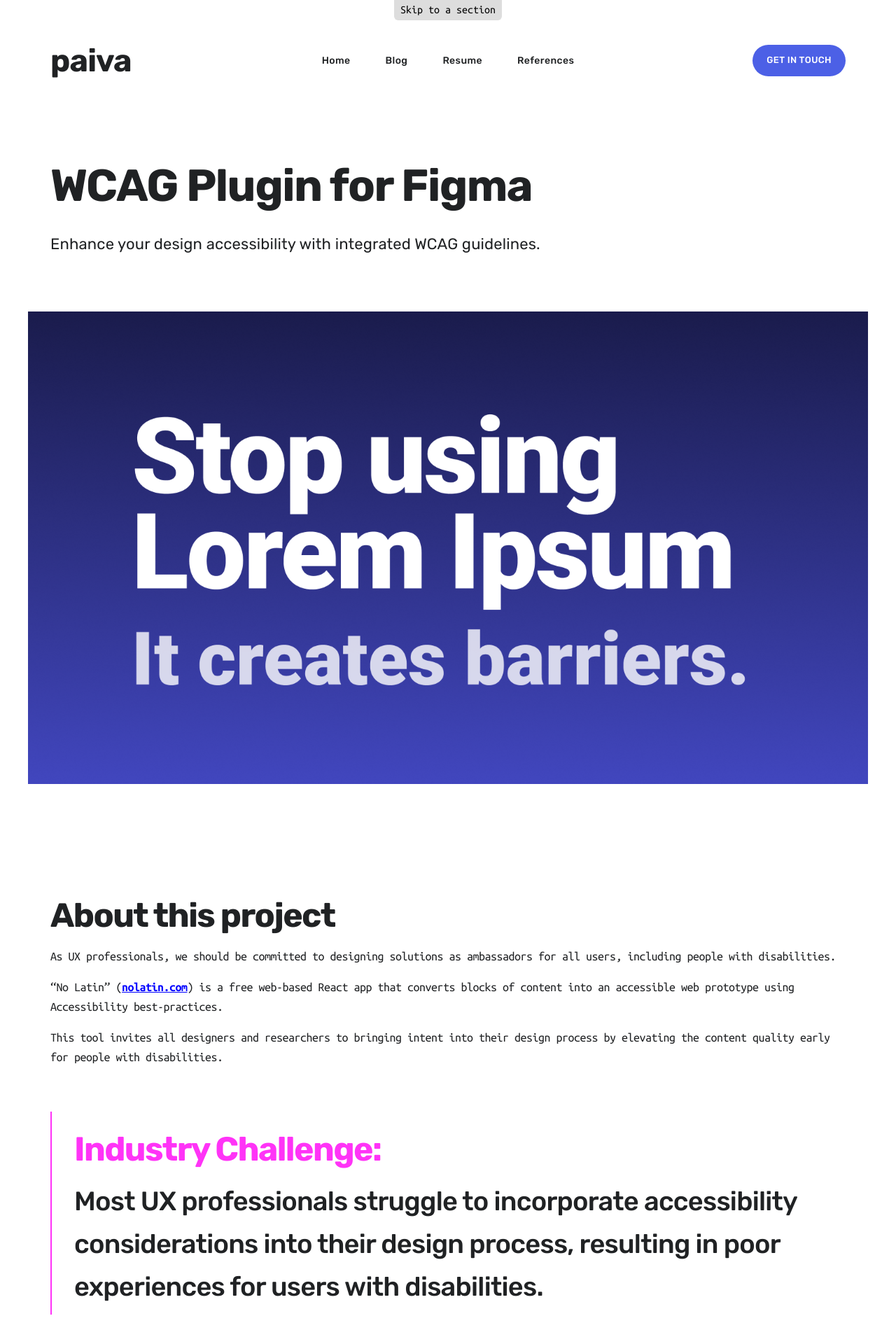
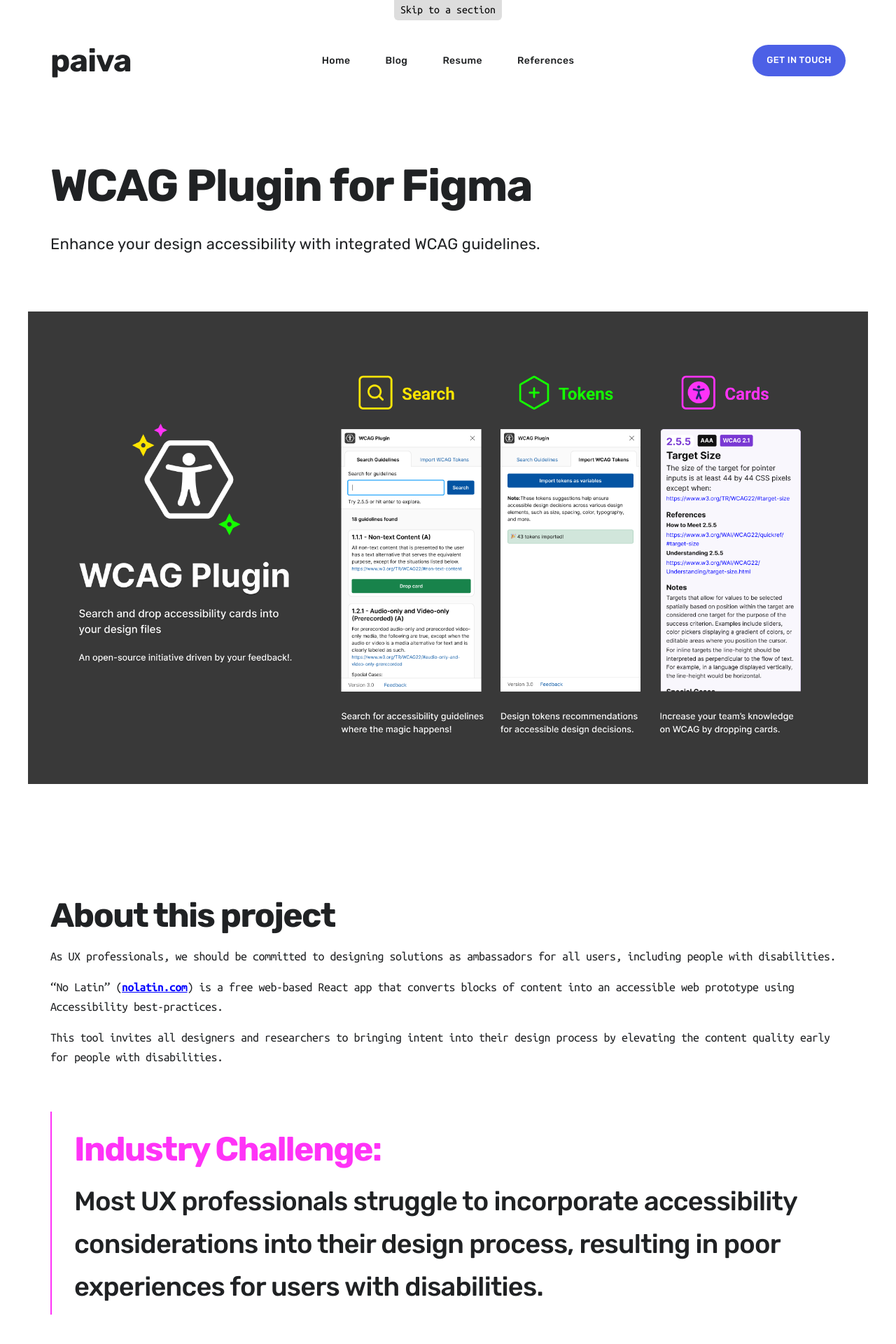
Before and after one commit to mpaiva/venus, a Jekyll site: the page built from _projects/2024-05-25-wcag-plugin.md, in a window 1280 px wide. Shown: the top 1920 px of the page at 70% size. Built offline with Jekyll 4.4.1, drawn with Linux system fonts in a browser that asks for light colours; nearby versions of some CDN libraries; grey boxes are pictures that could not be loaded.

Commit message:
plugin update

```diff
--- a/_projects/2024-05-25-wcag-plugin.md
+++ b/_projects/2024-05-25-wcag-plugin.md
@@ -14,7 +14,7 @@
 
 Free and open-source: This plugin is free and open-source, driven by a community of passionate contributors dedicated to making digital design more accessible for everyone."
 
-featured_image: nolatin-figma-01.png
+featured_image: wcag-plugin-02.png
 accent_color: "#FF33F7"
 case_study: true
 gallery_images:
```
